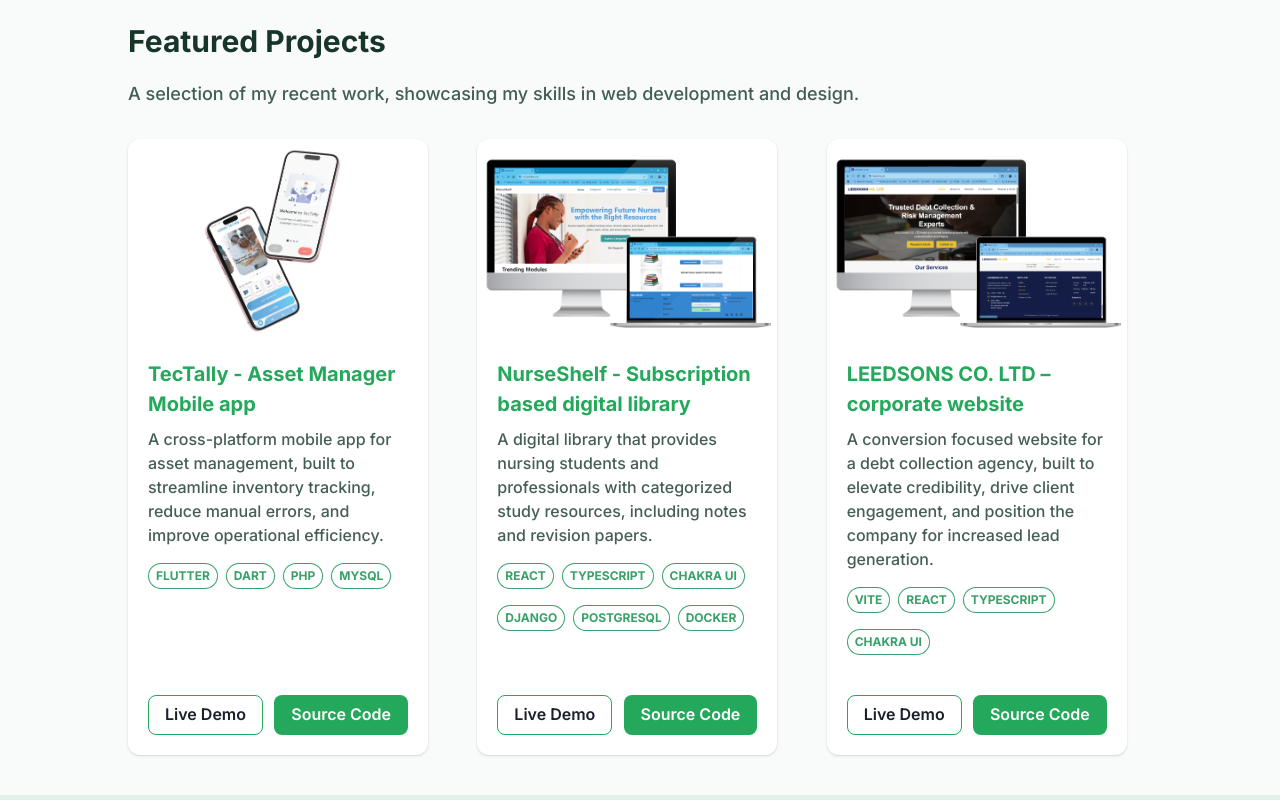
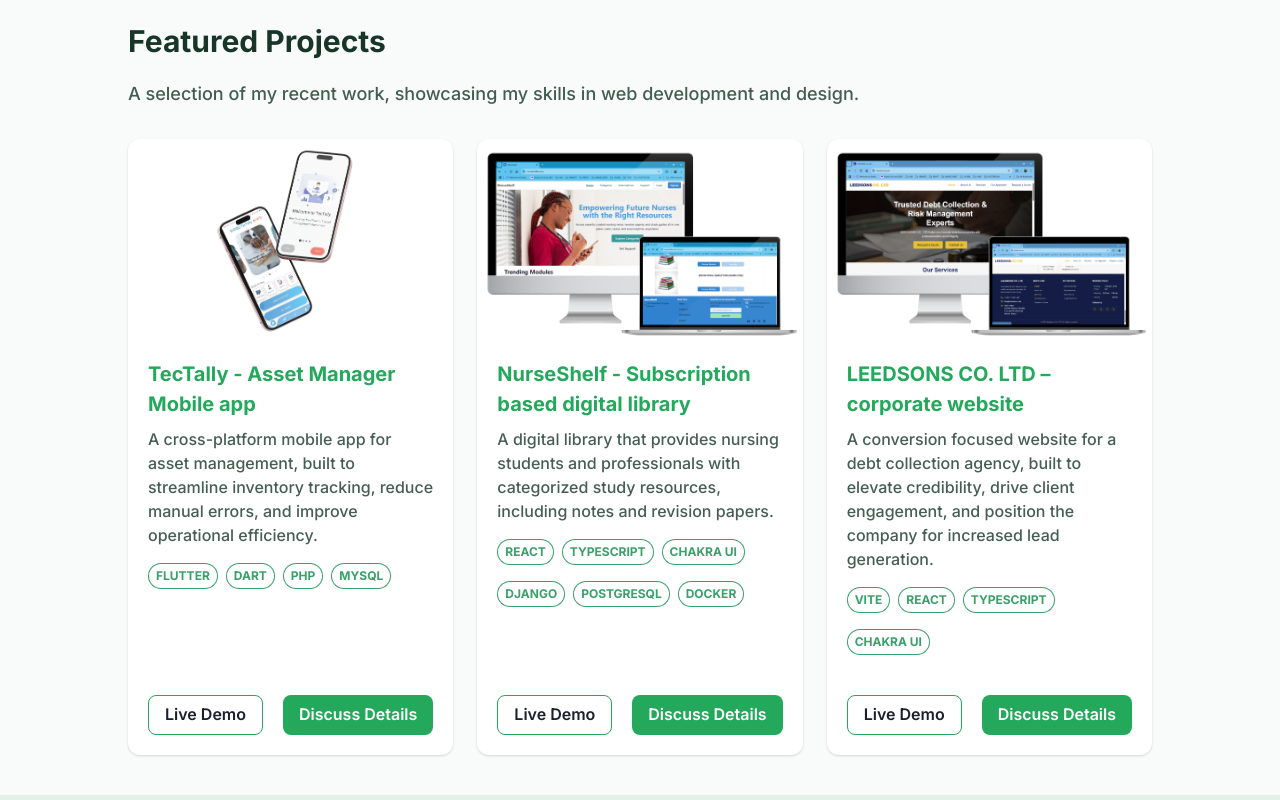
Before and after one commit to mogaya/Mwita-Mogaya-Portfolio, a React (Vite) app in the folder frontend/: page / in a window 1280 px wide. Shown: the part 1160-1960 px from the top of the page. Built offline with nearby package versions, Linux system fonts and the light colour scheme.

Commit message:
Enhance Projects component

```diff
--- a/frontend/src/components/Home/Projects.tsx
+++ b/frontend/src/components/Home/Projects.tsx
@@ -13,6 +13,7 @@ import {
 } from "@chakra-ui/react";
 import { projects } from "../../data/projects";
 import projectImgMap from "../../data/projectImgMap";
+import { Link } from "react-router-dom";
 
 const Projects = () => {
   return (
@@ -35,13 +36,14 @@ const Projects = () => {
           </Text>
         </Box>
 
-        <SimpleGrid columns={{ base: 1, md: 3 }} gap={6}>
+        <SimpleGrid columns={{ base: 1, md: 3 }} gap={6} mx={"auto"}>
           {projects.map((project) => (
             <Card
               key={project.id}
               borderRadius="xl"
               overflow="hidden"
-              maxW={"300px"}
+              mx={"auto"}
+              // maxW={"300px"}
             >
               <Image
                 src={projectImgMap[project.image]}
@@ -87,8 +89,14 @@ const Projects = () => {
                   </Flex>
                 </Stack>
               </CardBody>
-              <CardFooter display={"flex"} justify={"space-between"}>
+              <CardFooter
+                display={"flex"}
+                justify={"space-between"}
+                gap={{ base: 0, md: 2 }}
+              >
                 <Button
+                  as={"a"}
+                  href={project.liveUrl}
                   size={{ base: "sm", md: "md" }}
                   variant="outline"
                   borderRadius={"lg"}
@@ -101,6 +109,8 @@ const Projects = () => {
                   Live Demo
                 </Button>
                 <Button
+                  as={Link}
+                  to={"/#contact"}
                   size={{ base: "sm", md: "md" }}
                   borderRadius={"lg"}
                   backgroundColor={"primary"}
@@ -111,7 +121,7 @@ const Projects = () => {
                     borderColor: "teal",
                   }}
                 >
-                  Source Code
+                  Discuss Details
                 </Button>
               </CardFooter>
             </Card>
```
